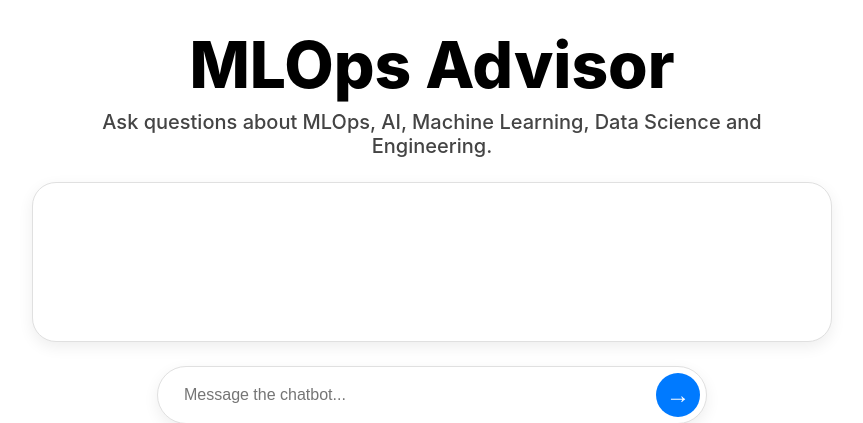
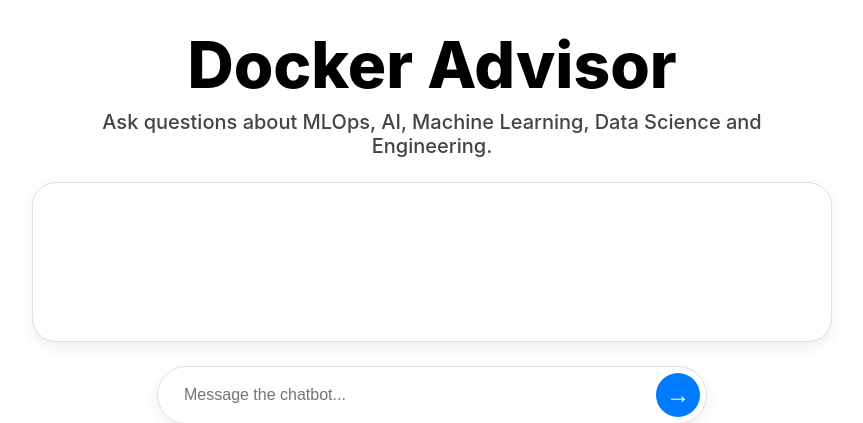
Before and after one commit to devesh-saini/mlops-rag, a Flask app: page / in a window 1280 px wide. Shown: the top 423 px of the page, without its empty margins (208-1071 px from the left). Run offline with Flask 3, Linux system fonts and the light colour scheme; some libraries are stand-ins or nearby versions.

Commit message:
Replaced MLOps with Docker.

```diff
--- a/templates/index.html
+++ b/templates/index.html
@@ -12,7 +12,7 @@
 <body>
     <div class="container">
         <header>
-            <h1>MLOps Advisor</h1>
+            <h1>Docker Advisor</h1>
             <p class="greeting">Ask questions about MLOps, AI, Machine Learning, Data Science and Engineering.</p>
         </header>
 
```
